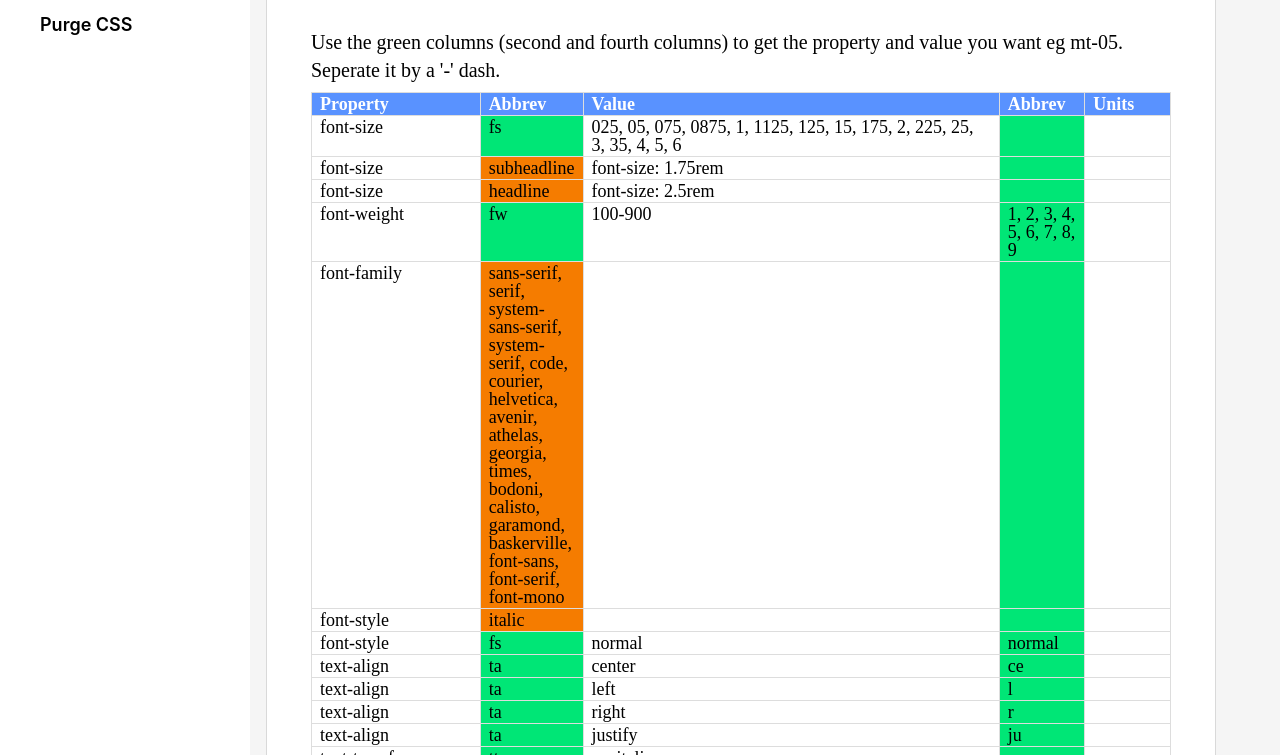
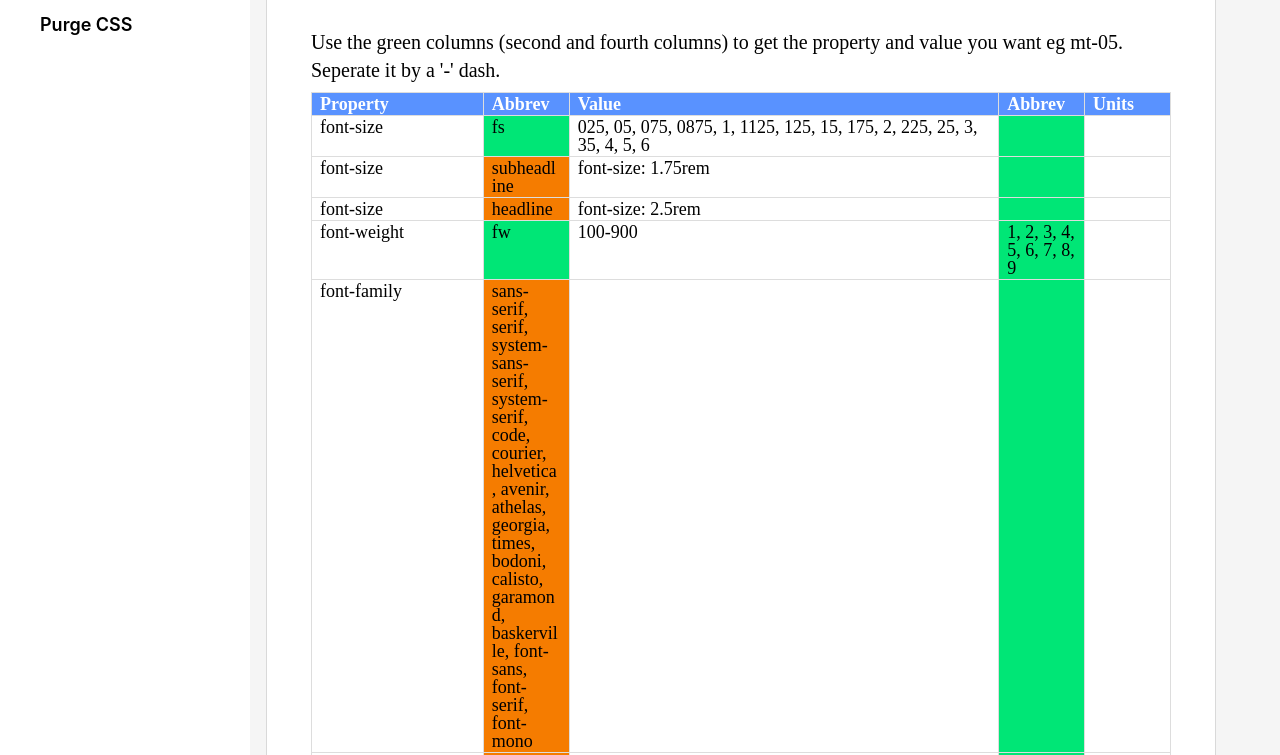
Before and after one commit to chrisjwaddell/Stooge-CSS, a plain HTML site: page text.html in a window 1280 px wide. Shown: the part 565-1320 px from the top of the page. Drawn offline with Linux system fonts and the light colour scheme.

Commit message:
table width fix

```diff
--- a/style/app.css
+++ b/style/app.css
@@ -30,6 +30,10 @@ main {
 
 .stoogecss {
     background-image: linear-gradient(to bottom right, #2979ff, #7949cc);
+}
+
+table {
+    word-break: break-word;
 }
 
 .stoogecss p {
```
